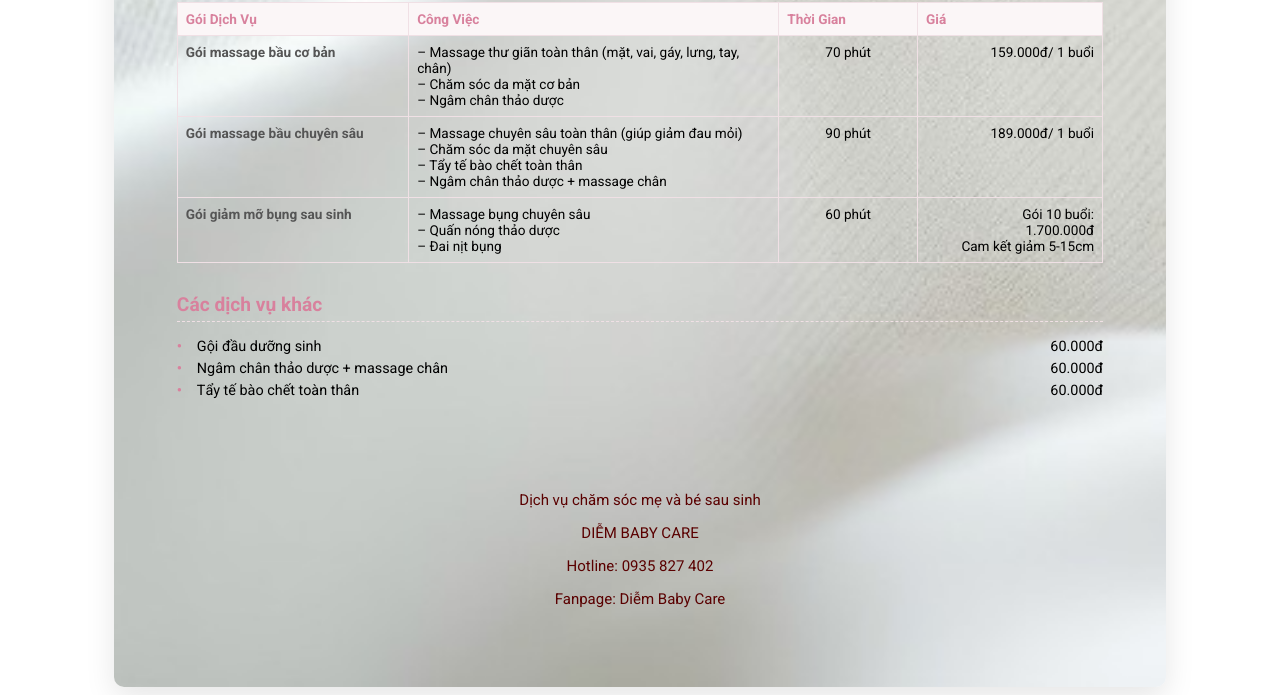
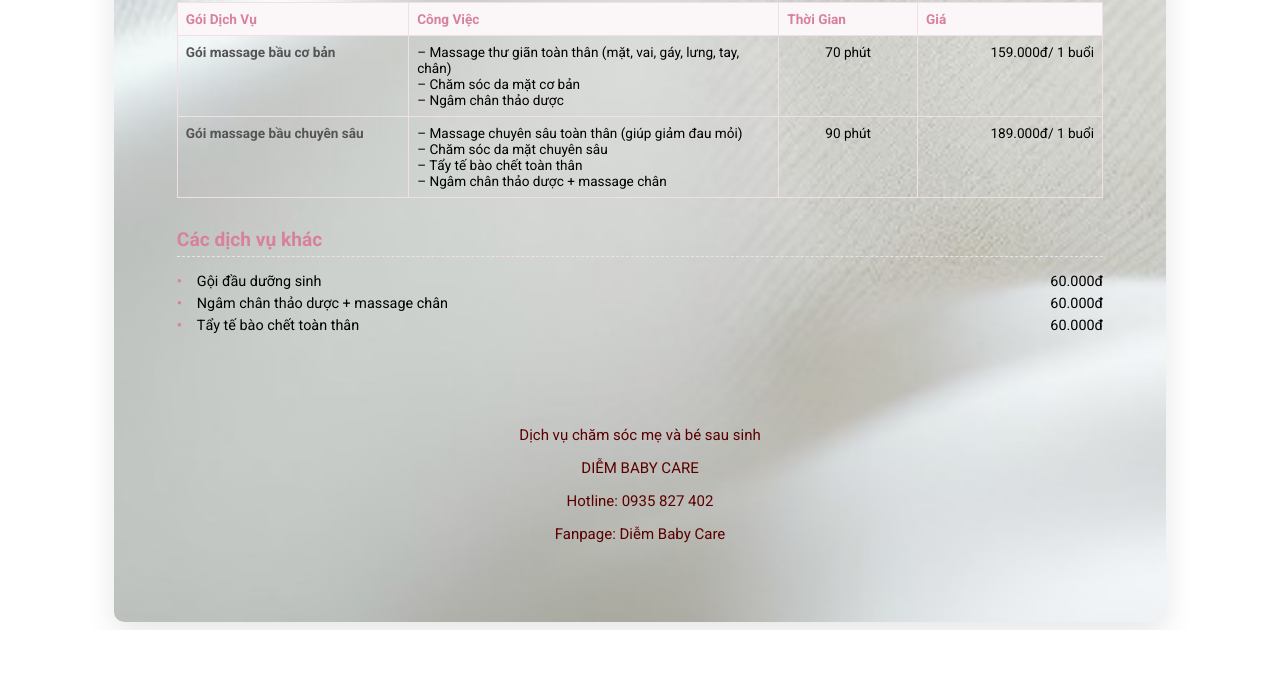
Before and after one commit to lnvhoang/DiemBabyCare, a plain HTML site: page index.html in a window 1280 px wide. Shown: the part 1309-2004 px from the top of the page. After the commit the page ends 1939 px from the top, so only its background shows below. Drawn offline with nearby package versions, Linux system fonts and the light colour scheme.

Commit message:
update index.html

```diff
--- a/index.html
+++ b/index.html
@@ -252,16 +252,6 @@
                         <td>90 phút</td>
                         <td>189.000đ/ 1 buổi</td>
                     </tr>
-                    <tr>
-                        <td>Gói giảm mỡ bụng sau sinh</td>
-                        <td>
-                            – Massage bụng chuyên sâu<br>
-                            – Quấn nóng thảo dược<br>
-                            – Đai nịt bụng
-                        </td>
-                        <td>60 phút</td>
-                        <td>Gói 10 buổi:<br>1.700.000đ<br>Cam kết giảm 5-15cm</td>
-                    </tr>
                 </tbody>
             </table>
 
```
